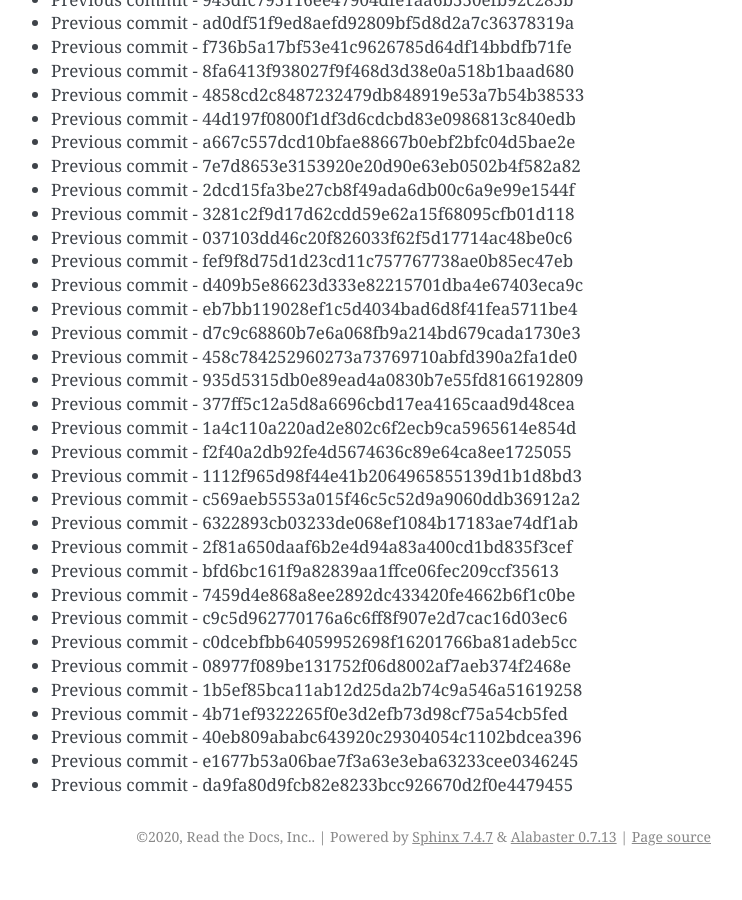
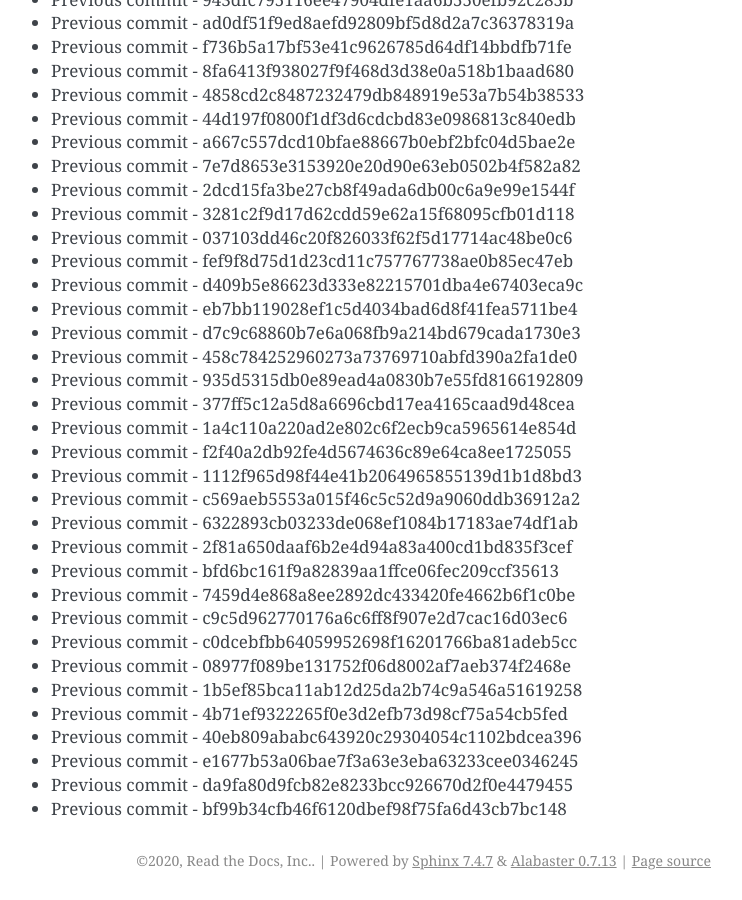
Before and after one commit to readthedocs/rtd-git-stresstest, a Sphinx documentation site: the page built from docs/updates.rst, in a window 1280 px wide and 900 px high, scrolled down 101626 px. Shown: the whole window, without its empty margins (399-1141 px from the left). Built offline with Sphinx 7.4.7, drawn with Linux system fonts in a browser that asks for light colours; before the commit the page ends 102502 px from its top, so only the background shows below that.

Commit message:
Generating commit from previous: bf99b34cfb46f6120dbef98f75fa6d43cb7bc148

```diff
--- a/docs/updates.rst
+++ b/docs/updates.rst
@@ -4302,3 +4302,4 @@ It can be tested for any performance characteristics.
 * Previous commit - 40eb809ababc643920c29304054c1102bdcea396
 * Previous commit - e1677b53a06bae7f3a63e3eba63233cee0346245
 * Previous commit - da9fa80d9fcb82e8233bcc926670d2f0e4479455
+* Previous commit - bf99b34cfb46f6120dbef98f75fa6d43cb7bc148
```
